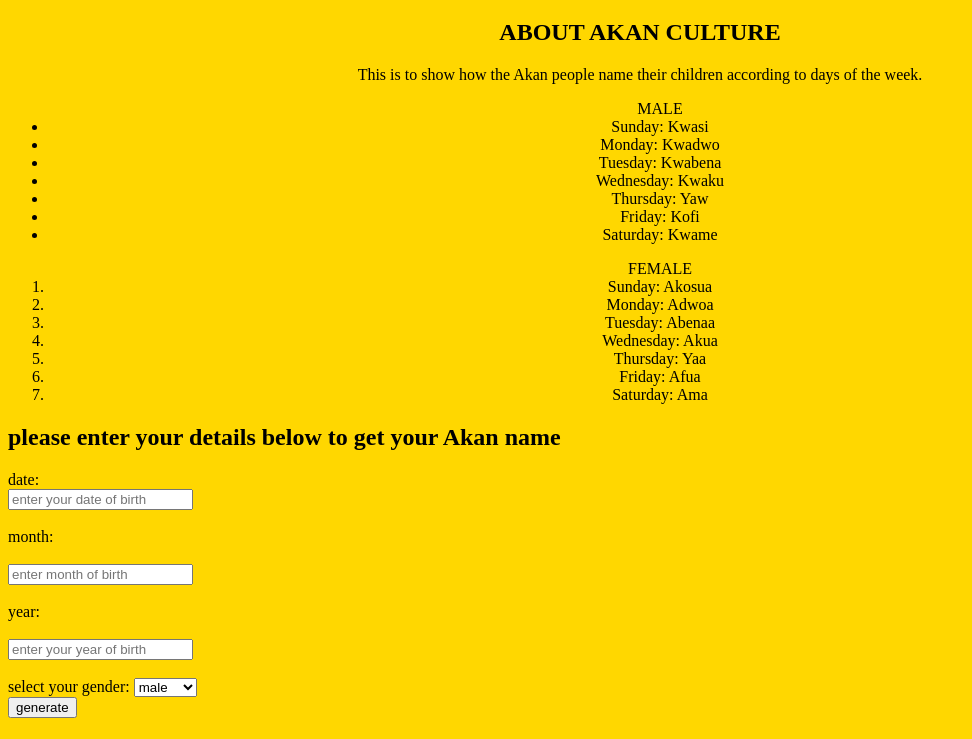
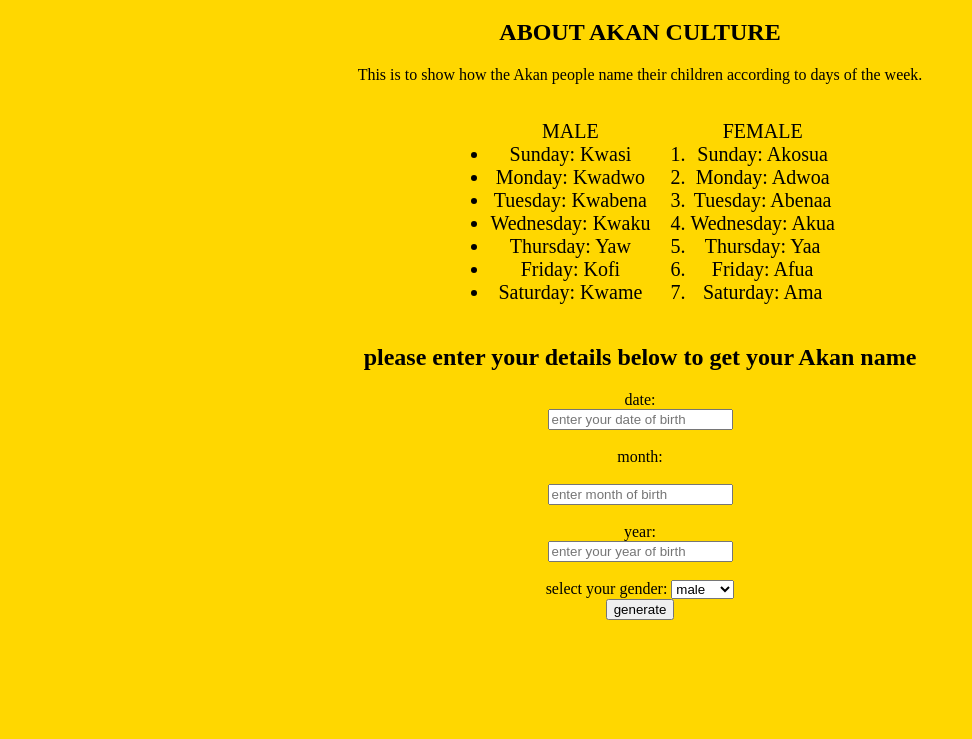
Before and after one commit to ann-wangui/AKAN-CULTURE, a plain HTML site: page index.html in a window 1280 px wide. Shown: the part 61-800 px from the top of the page, without its empty margins (0-972 px from the left). Drawn offline with nearby package versions, Linux system fonts and the light colour scheme.

Commit message:
modified html

```diff
--- a/index.html
+++ b/index.html
@@ -16,6 +16,7 @@
              <P>
                This is to show how the Akan people name their children according to days of the week. <br>
               </P>
+              <div class="list">
               <ul>
                 MALE
 
@@ -29,6 +30,7 @@
 
               </ul>
               <ol>
+
                 FEMALE
                 <li>Sunday: Akosua</li>
                 <li>Monday: Adwoa</li>
@@ -40,16 +42,18 @@
 
 
               </ol>
+              </div>
            </div>
-              <div class="male">
+              <div class="form">
 
                 <h2>please enter your details below to get your Akan name</h2>
                 <form>
                   <label for="dateOfBirth">date:</label><br>
-                  <input type="number" id="dateofbirth" name="dateofbirth" placeholder="enter your date of birth"><br><br>
+                  <input type="number" id="day" name="dateofbirth" placeholder="enter your date of birth"><br><br>
                   <label for="month">month:</label><br><br>
                   <input type="number" id="month" name="month" placeholder="enter month of birth"><br><br>
-                  <label for="year">year:</label><br><br>
+                  <label for="year">year:</label><br>
+
                   <input type="number" id="year" name="year" placeholder="enter your year of birth"><br><br>
                   <label for="gender">select your gender:</label>
                   <select name="" id="gender">
```
